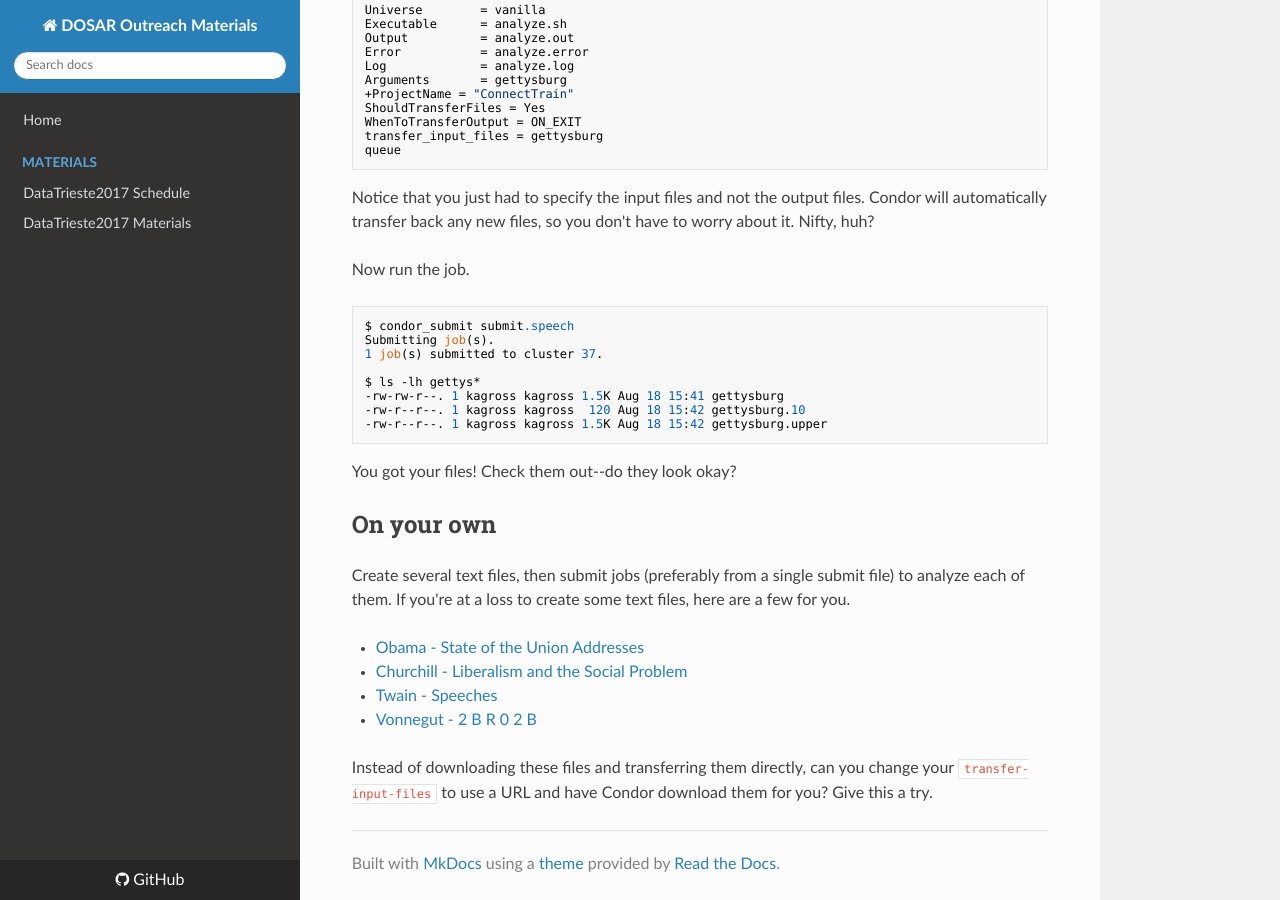
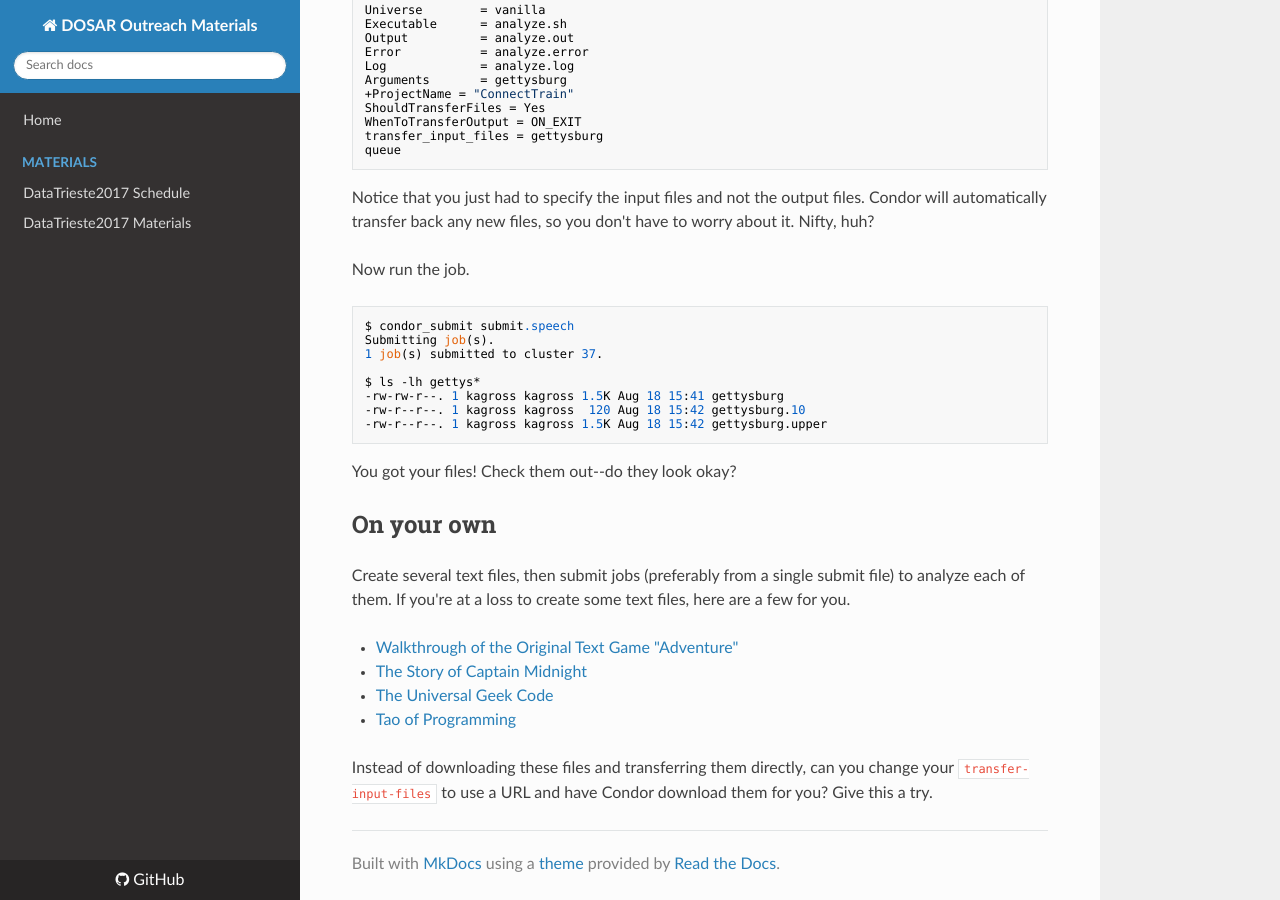
Before and after one commit to opensciencegrid/dosar, an MkDocs documentation site: the page built from docs/Materials/07-WorkingwithFiles.md, in a window 1280 px wide and 900 px high, scrolled down 1283 px. Built offline with MkDocs 1.6.1, drawn with Linux system fonts in a browser that asks for light colours; nearby versions of some CDN libraries; old or Windows-style settings are respelled for this version of MkDocs.

Commit message:
Update 07-WorkingwithFiles.md

```diff
--- a/docs/Materials/07-WorkingwithFiles.md
+++ b/docs/Materials/07-WorkingwithFiles.md
@@ -92,10 +92,10 @@ You got your files! Check them out--do they look okay?
 ## On your own
 Create several text files, then submit jobs (preferably from a single submit file) to analyze each of them. If you're at a loss to create some text files, here are a few for you.
 
-   * [Obama - State of the Union Addresses](http://www.gutenberg.org/cache/epub/50950/pg50950.txt)
-   * [Churchill - Liberalism and the Social Problem](http://www.gutenberg.org/cache/epub/18419/pg18419.txt)
-   * [Twain - Speeches](http://www.gutenberg.org/cache/epub/3188/pg3188.txt)
-   * [Vonnegut - 2 B R 0 2 B](http://www.gutenberg.org/cache/epub/21279/pg21279.txt)
+   * [Walkthrough of the Original Text Game "Adventure"](http://textfiles.com/100/adventur.txt)
+   * [The Story of Captain Midnight](http://textfiles.com/100/captmidn.txt)
+   * [The Universal Geek Code](http://textfiles.com/100/codegeek.txt)
+   * [Tao of Programming](http://textfiles.com/100/taoprogram.pro)
 
 
 Instead of downloading these files and transferring them directly, can you change your `transfer-input-files` to use a URL and have Condor download them for you? Give this a try.
```
